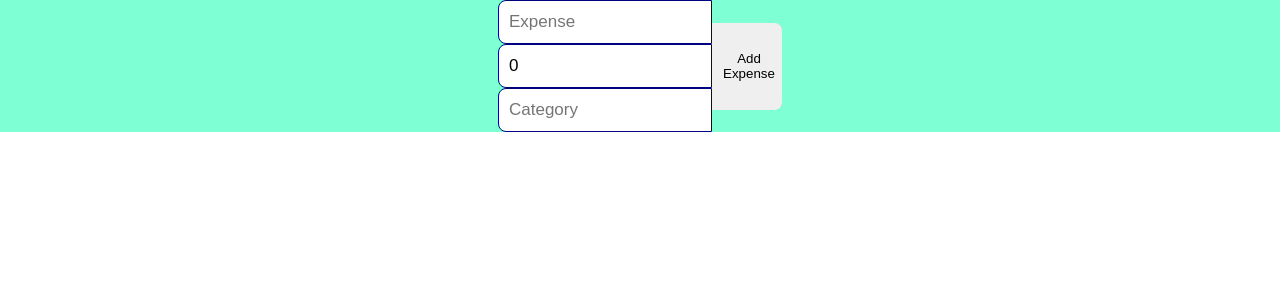
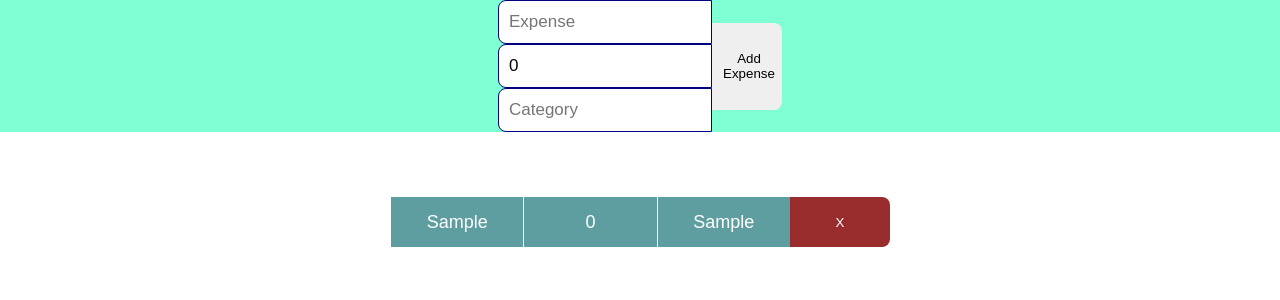
Before and after one commit to kirstybrown/front-budget-calculator, a React (Create React App) app: page / in a window 1280 px wide. Both pictures are taken after typing "Sample", "Sample" into the empty fields and a click on the button "Add Expense". Shown: the top 300 px of the page. Built offline with nearby package versions, Linux system fonts and the light colour scheme.

Commit message:
feat: added expense list with css styles

```diff
--- a/src/App.css
+++ b/src/App.css
@@ -50,4 +50,46 @@ body {
 .expense-list {
   flex: 70%;
   width: 100%;
+  display: flex;
+  align-items: center;
+  padding-top: 50px;
+  flex-direction: column;
 }
+
+.expense {
+  width: 500px;
+  height: 50px;
+  display: flex;
+  color: white;
+  margin: 15px;
+}
+
+.expense .content {
+  flex: 80%;
+  height: 100%;
+  display: flex;
+  justify-content: center;
+  align-items: center;
+}
+
+.expense .content span {
+  display: grid;
+  place-items: center;
+  border: 1px solid white;
+  width: 100%;
+  height: 100%;
+  font-size: 18px;
+  border-right: none;
+  background-color: cadetblue;
+}
+
+.expense button {
+  flex: 20%;
+  height: 100%;
+  border: none;
+  background-color: rgb(153, 44, 44);
+  border-top-right-radius: 8px;
+  border-bottom-right-radius: 8px;
+  color: white;
+  cursor: pointer;
+}
--- a/src/App.tsx
+++ b/src/App.tsx
@@ -1,5 +1,6 @@
 import { FC, ChangeEvent, useState } from "react";
 import './App.css';
+import Expense from "./Components/Expense";
 import {IExpense} from './Interfaces';
 
 const App: FC = () => {
@@ -57,7 +58,11 @@ const App: FC = () => {
         </div>
         <button onClick={addExpense}>Add Expense</button>
       </div>
-      <div className='expense-list'></div>
+      <div className='expense-list'>
+        {expenseList.map((expense: IExpense, key: number) => {
+          return <Expense key={key} expense={expense} />;
+        })}
+      </div>
     </div>
   );
 }
--- /dev/null
+++ b/src/Components/Expense.tsx
@@ -0,0 +1,20 @@
+import { IExpense } from '../Interfaces';
+
+interface Props {
+    expense: IExpense;
+}
+
+const Expense = ({expense}: Props) => {
+  return (
+    <div className='expense'>
+        <div className='content'>
+            <span>{expense.expenseName}</span>
+            <span>{expense.expenseAmount}</span>
+            <span>{expense.expenseCategory}</span>
+        </div>
+        <button>X</button>
+    </div>
+  );
+};
+
+export default Expense;
```
